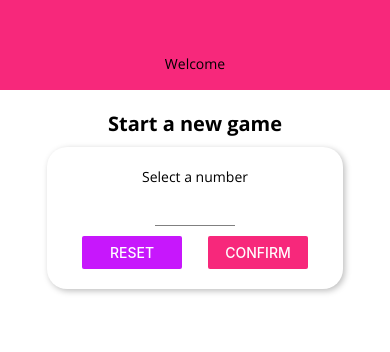
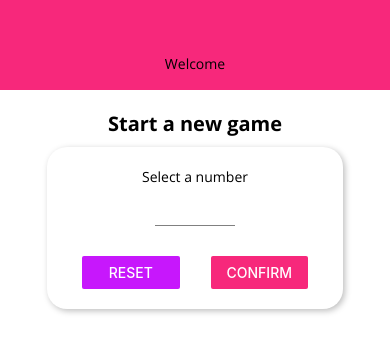
Before and after one commit to lape15/number-app, a React Native app: screen / in a window 390 px wide. Shown: the top 352 px of the page. Built offline with nearby package versions, Linux system fonts and the light colour scheme.

Commit message:
game screen created

```diff
--- a/screens/GameScreen.js
+++ b/screens/GameScreen.js
@@ -4,6 +4,7 @@ import { Ionicons } from '@expo/vector-icons'
 import NumberContainer from '../components/NumberContainer'
 import Card from '../components/Card'
 import MainButton from '../components/MainButton'
+import BodyText from '../components/Text'
 const generateRandomBetween = (min, max, exclude) => {
   min = Math.ceil(min)
   max = Math.floor(max)
@@ -13,6 +14,14 @@ const generateRandomBetween = (min, max, exclude) => {
   } else {
     return rndNum
   }
+}
+const renderListItem = (value, numbRounds) => {
+  return (
+    <View key={value} style={styles.listItem}>
+      <BodyText>#{numbRounds}</BodyText>
+      <BodyText>{value}</BodyText>
+    </View>
+  )
 }
 const GameScreen = (props) => {
   const initialGuess = generateRandomBetween(1, 100, props.userChoice)
@@ -65,13 +74,13 @@ const GameScreen = (props) => {
           <Ionicons name="md-add" size={24} color="white" />
         </MainButton>
       </Card>
-      <ScrollView>
-        {pastGuesses.map((pastGuess) => (
-          <View key={pastGuess}>
-            <Text>{pastGuess}</Text>
-          </View>
-        ))}
-      </ScrollView>
+      <View style={styles.listContainer}>
+        <ScrollView contentContainerStyle={styles.list}>
+          {pastGuesses.map((pastGuess, index) =>
+            renderListItem(pastGuess, pastGuesses.length - index)
+          )}
+        </ScrollView>
+      </View>
     </View>
   )
 }
@@ -89,6 +98,25 @@ const styles = StyleSheet.create({
     width: 400,
     maxWidth: '90%',
   },
+  listContainer: {
+    width: '80%',
+    flex: 1,
+  },
+  list: {
+    flexGrow: 1,
+    alignItems: 'center',
+    justifyContent: 'flex-end',
+  },
+  listItem: {
+    borderColor: '#ccc',
+    borderWidth: 1,
+    padding: 15,
+    marginVertical: 10,
+    backgroundColor: 'white',
+    flexDirection: 'row',
+    justifyContent: 'space-between',
+    width: '60%',
+  },
 })
 
 export default GameScreen
--- a/screens/StartGameScreen.js
+++ b/screens/StartGameScreen.js
@@ -7,6 +7,7 @@ import {
   Button,
   Keyboard,
   Alert,
+  Dimensions,
 } from 'react-native'
 import Card from '../components/Card'
 import Input from '../components/input'
@@ -123,9 +124,11 @@ const styles = StyleSheet.create({
     width: '100%',
     justifyContent: 'space-between',
     paddingHorizontal: 15,
+    marginTop: Dimensions.get('window').height > 600 ? 20 : 10,
   },
   button: {
-    width: 100,
+    // width: 100,
+    width: Dimensions.get('window').width / 4,
   },
   summaryContainer: {
     marginTop: 20,
```
